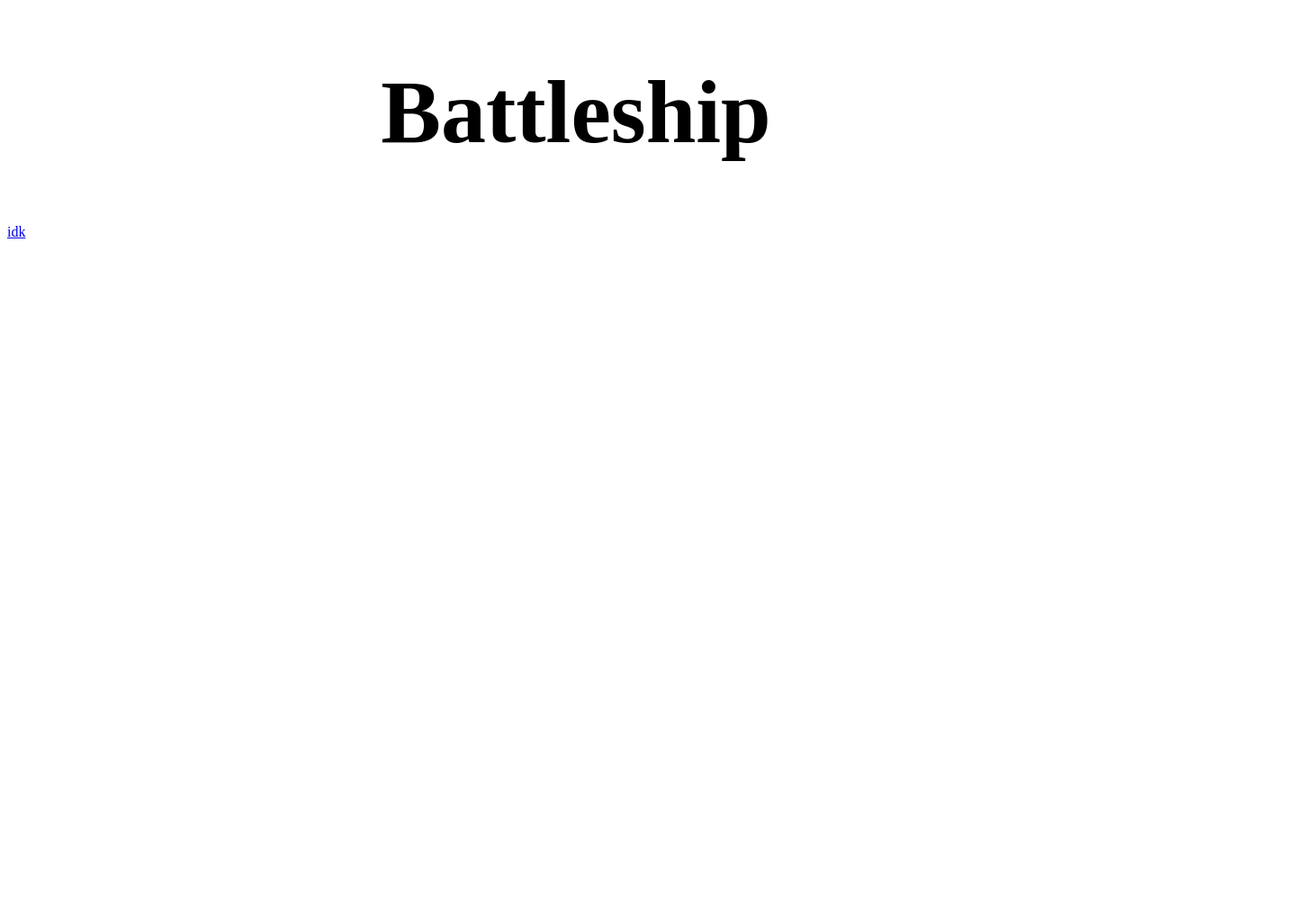
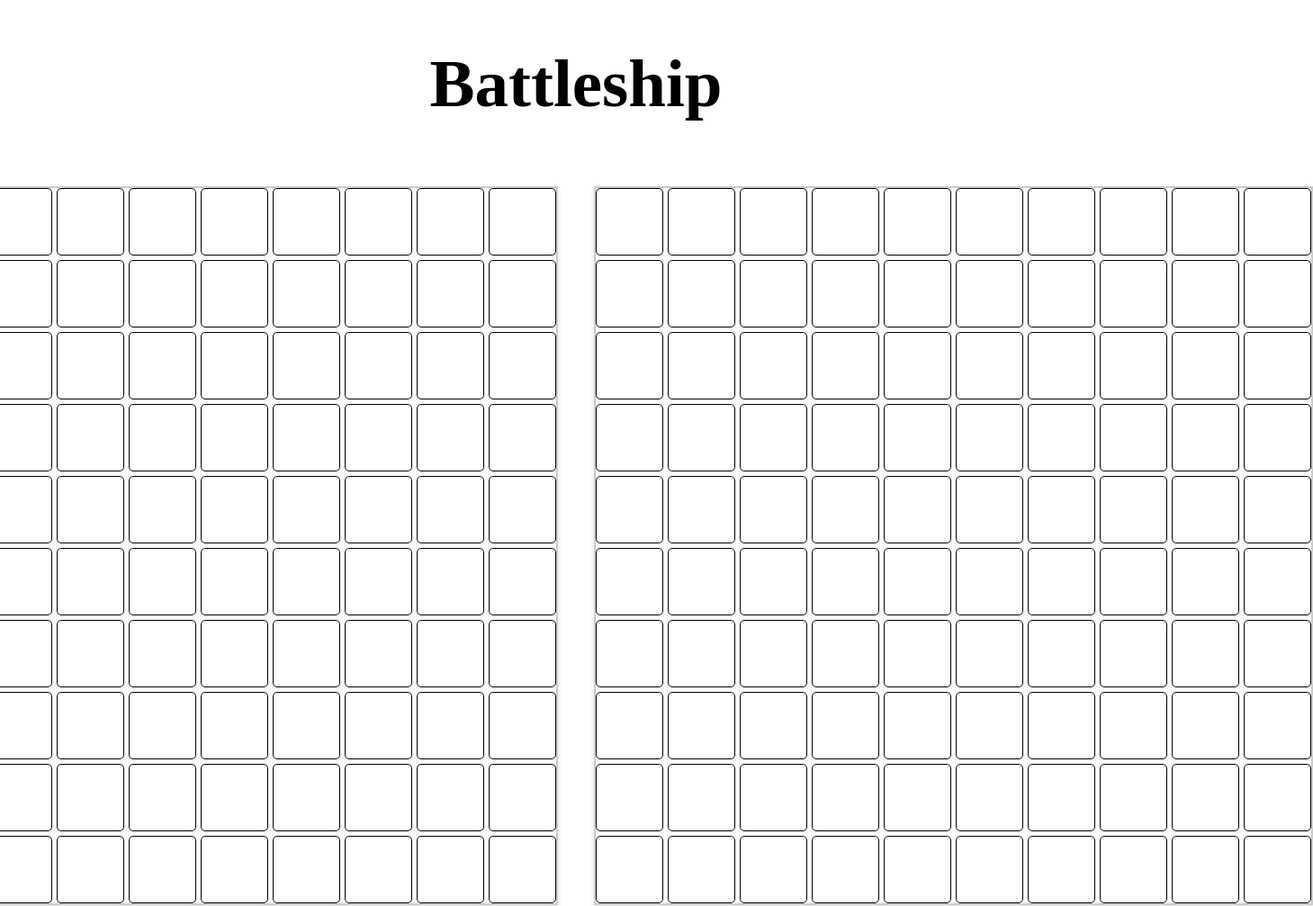
Before and after one commit to Warfarian/Battleship, a website built with webpack: page src/template.html in a window 1280 px wide. Shown: the top 1007 px of the page at 90% size, 1459 px wide, since content can reach past the window. Before the commit the page ends 800 px from the top, so only its background shows below. Built offline with nearby package versions, Linux system fonts and the light colour scheme.

Commit message:
created grids and basic UI

```diff
--- a/src/index.js
+++ b/src/index.js
@@ -1,2 +1,15 @@
 import { Ship, Gameboard, Players } from "./modules/main.js";
 import('./styles.css');
+
+function createGrid(gridId, itemCount) {
+    const grid = document.getElementById(gridId);
+
+    for (let i = 1; i <= itemCount; i++) {
+        const gridItem = document.createElement('div');
+        gridItem.classList.add('cell');
+        grid.appendChild(gridItem);
+    }
+}
+
+createGrid('playerGrid', 100);
+createGrid('cpuGrid', 100);
--- a/src/styles.css
+++ b/src/styles.css
@@ -1,4 +1,35 @@
+
+.displayGrids {
+    display: flex;
+    justify-content: center;
+}
+
+.grid {
+    display: grid;
+    grid-template-columns: repeat(10, 75px);
+    grid-template-rows: repeat(10, 75px);
+    gap: 5px;
+    margin: 20px;
+    background-color: #fff;
+    border: 2px solid #ccc;
+    box-shadow: 0 4px 8px rgba(0, 0, 0, 0.1);
+}
+
+.cell {
+    display: flex;
+    justify-content: center;
+    align-items: center;
+    background-color: white;
+    border-radius: 5px;
+    border: 1px solid black;
+    transition: background-color 0.3s;
+}
+
+.cell:hover {
+    background-color: rgb(174, 170, 170);
+}
+
 h1{
-    font-size: 100px;
+    font-size:75px;
     text-align: center;
 }
--- a/src/template.html
+++ b/src/template.html
@@ -10,8 +10,8 @@
     <h1>Battleship</h1>
 
     <div class="displayGrids">
-        <div class="playerGrid"></div>
-        <div class="cpuGrid"></div>
+        <div class="grid" id="playerGrid"></div>
+        <div class="grid" id="cpuGrid"></div>
     </div>
     <footer>
         <span><a href="#">idk</a></span>
```
